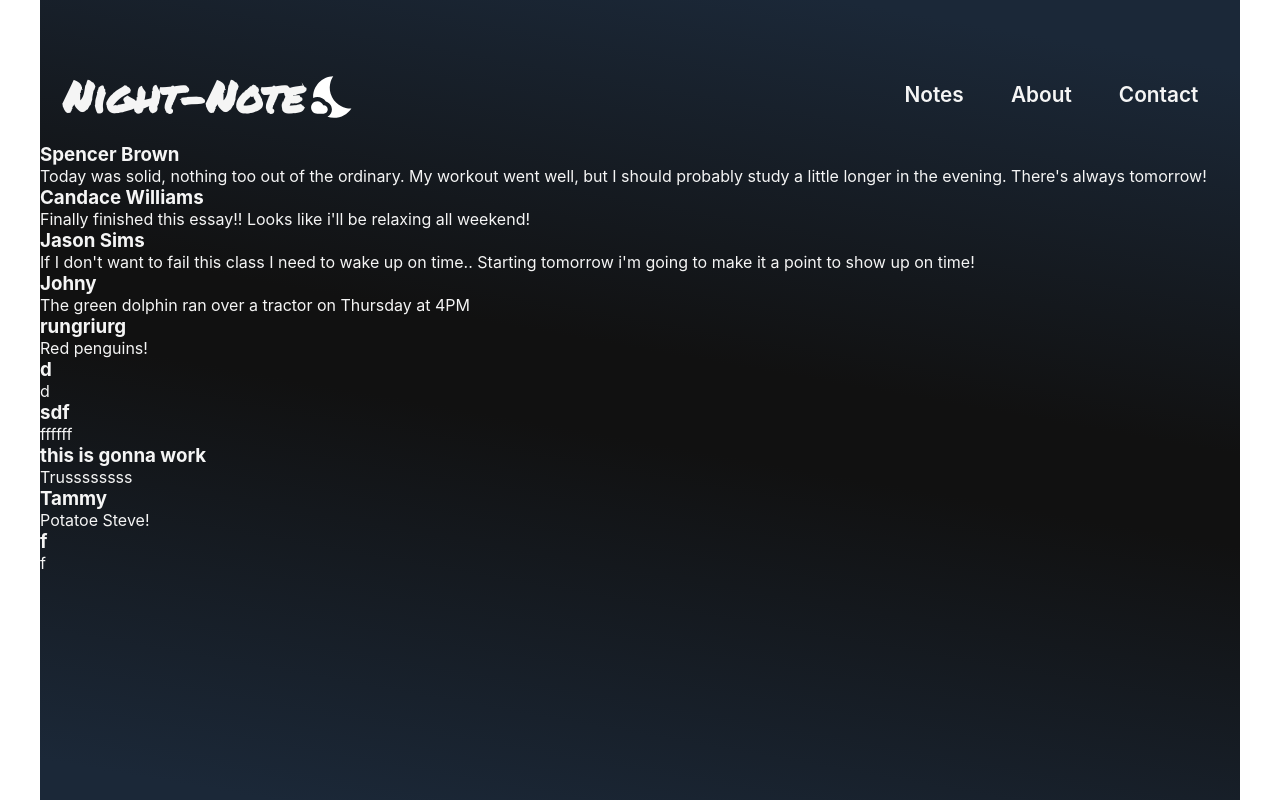
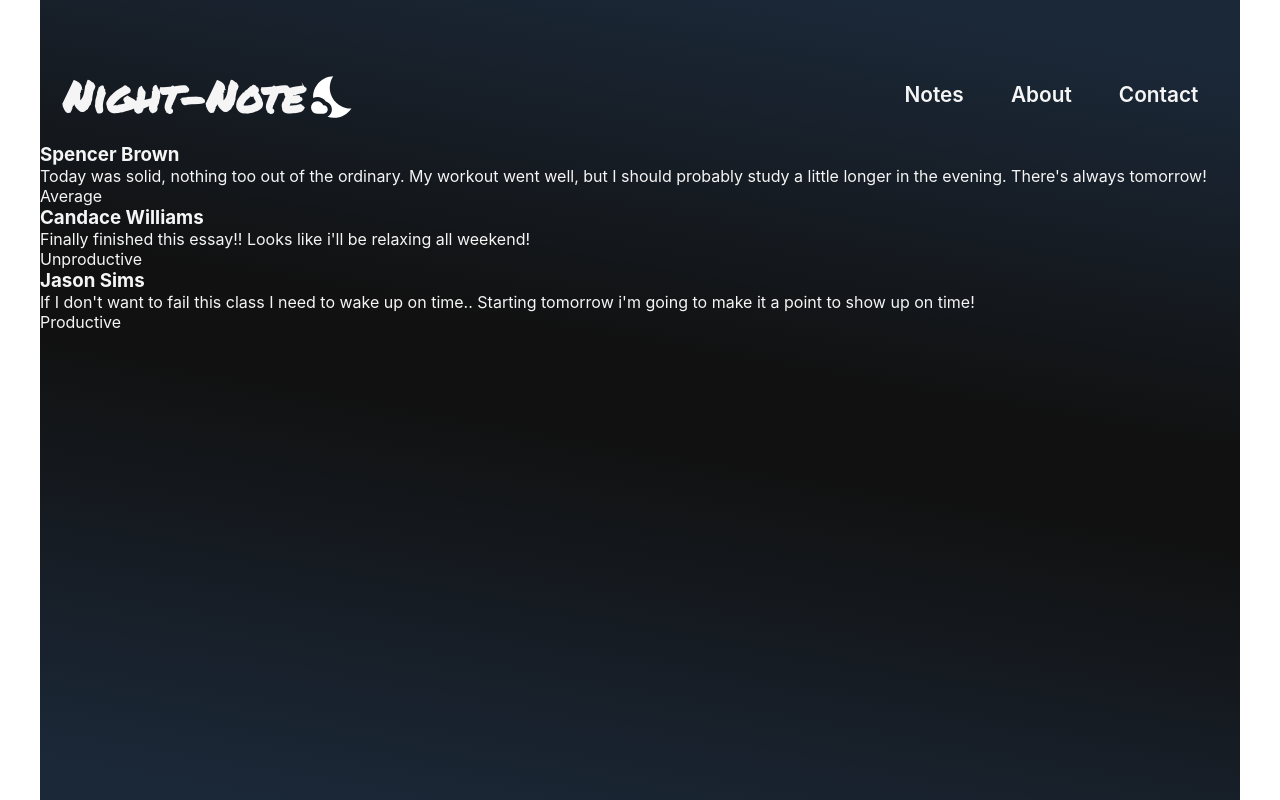
Before and after one commit to mmcbride2929/Night-Note, a React (Create React App) app: page /notes in a window 1280 px wide. Built offline with nearby package versions, Linux system fonts and the light colour scheme; data requests are answered from the project's data file; a web font is replaced by a local one.

Commit message:
JS has been completed on home page

```diff
--- a/data/db.json
+++ b/data/db.json
@@ -3,51 +3,20 @@
     {
       "author": "Spencer Brown",
       "note": "Today was solid, nothing too out of the ordinary. My workout went well, but I should probably study a little longer in the evening. There's always tomorrow!",
-      "id": ""
+      "activeButton": 2,
+      "id": "fMCW7Nv"
     },
     {
       "author": "Candace Williams",
       "note": "Finally finished this essay!! Looks like i'll be relaxing all weekend!",
-      "id": ""
+      "activeButton": 3,
+      "id": "BdHJdf6"
     },
     {
       "author": "Jason Sims",
-      "note": "If I don't want to fail this class I need to wake up on time.. Starting tomorrow i'm going to make it a point to show up on time!"
-    },
-    {
-      "author": "Johny",
-      "note": "The green dolphin ran over a tractor on Thursday at 4PM",
-      "id": "hGgXzHk"
-    },
-    {
-      "author": "rungriurg",
-      "note": "Red penguins! ",
-      "id": "D7talfe"
-    },
-    {
-      "author": "d",
-      "note": "d",
-      "id": "_X240RI"
-    },
-    {
-      "author": "sdf",
-      "note": "ffffff",
-      "id": "cPympH_"
-    },
-    {
-      "author": "this is gonna work",
-      "note": "Trussssssss",
-      "id": "3gTXHri"
-    },
-    {
-      "author": "Tammy",
-      "note": "Potatoe Steve!",
-      "id": "_mEVjrP"
-    },
-    {
-      "author": "f",
-      "note": "f",
-      "id": "q7Ip7mR"
+      "note": "If I don't want to fail this class I need to wake up on time.. Starting tomorrow i'm going to make it a point to show up on time!",
+      "activeButton": 1,
+      "id": "6j1A_uv"
     }
   ]
 }
--- /dev/null
+++ b/src/components/ButtonRating/ButtonRating.js
@@ -0,0 +1,32 @@
+import styled from 'styled-components';
+
+const ButtonRating = ({ label, className }) => {
+  return <StyledButton className={className}> {label}</StyledButton>;
+};
+
+export default ButtonRating;
+
+const StyledButton = styled.button`
+  border-radius: 5px;
+  padding: 12px 8px;
+  color: white;
+  width: 140px;
+  margin: 0px 35px;
+  border: 1px solid black;
+  background-color: #506680;
+  text-transform: uppercase;
+  letter-spacing: 0.5px;
+  box-shadow: rgba(0, 0, 0, 0.12) 0px 2px 4px, rgba(0, 0, 0, 0.24) 0px 2px 4px;
+
+  :hover {
+    background-color: whitesmoke;
+    border: 1px solid black;
+    color: black;
+    box-shadow: rgba(0, 0, 0, 0.19) 0px 10px 20px,
+      rgba(0, 0, 0, 0.23) 0px 6px 6px;
+  }
+
+  &.active {
+    border: 1px solid whitesmoke;
+  }
+`;
--- a/src/components/ButtonRatings/ButtonRatings.js
+++ /dev/null
@@ -1,66 +0,0 @@
-import React, { useState } from 'react';
-import styled from 'styled-components';
-
-const buttons = [
-  {
-    name: 'productive',
-    id: 1,
-  },
-  { name: 'average', id: 2 },
-  { name: 'unproductive', id: 3 },
-];
-
-const ButtonRatings = () => {
-  const [activeButton, setActiveButton] = useState(0);
-
-  return (
-    <ButtonContainer>
-      {buttons.map((button, index) => {
-        return (
-          <button
-            id={button.id}
-            key={index}
-            onClick={() => setActiveButton(button.id)}
-            className={activeButton === button.id ? 'active' : ''}
-          >
-            {button.name}
-          </button>
-        );
-      })}
-    </ButtonContainer>
-  );
-};
-
-export default ButtonRatings;
-
-const ButtonContainer = styled.div`
-  display: flex;
-  margin-top: 40px;
-  padding: 20px;
-  justify-content: center;
-
-  button {
-    border-radius: 5px;
-    padding: 12px 8px;
-    color: white;
-    width: 140px;
-    margin: 0px 35px;
-    border: 1px solid black;
-    background-color: #506680;
-    text-transform: uppercase;
-    letter-spacing: 0.5px;
-    box-shadow: rgba(0, 0, 0, 0.12) 0px 2px 4px, rgba(0, 0, 0, 0.24) 0px 2px 4px;
-
-    :hover {
-      background-color: whitesmoke;
-      border: 1px solid black;
-      color: black;
-      box-shadow: rgba(0, 0, 0, 0.19) 0px 10px 20px,
-        rgba(0, 0, 0, 0.23) 0px 6px 6px;
-    }
-  }
-
-  .active {
-    border: 1px solid whitesmoke;
-  }
-`;
--- a/src/components/Form/Form.js
+++ b/src/components/Form/Form.js
@@ -1,18 +1,19 @@
 import React, { useState } from 'react';
 import styled from 'styled-components';
-import { Link, useHistory } from 'react-router-dom';
-import ButtonRatings from '../ButtonRatings/ButtonRatings';
+import { useHistory } from 'react-router-dom';
+import ButtonRating from '../ButtonRating/ButtonRating';
 
 const Note = () => {
-  const [author, setAuthor] = useState('');
-  const [note, setNote] = useState('');
-  const [charCount, setCharCount] = useState(0);
+  const [author, setAuthor] = useState(''); // author value
+  const [note, setNote] = useState(''); // text area value
+  const [charCount, setCharCount] = useState(500); // text area characters amount
+  const [activeButton, setActiveButton] = useState(null); // button ratings
 
   let history = useHistory();
 
   const handleSubmit = (e) => {
     e.preventDefault();
-    const noteObject = { author, note };
+    const noteObject = { author, note, activeButton };
     console.log(noteObject);
 
     fetch('http://localhost:8000/notes', {
@@ -25,11 +26,36 @@ const Note = () => {
     });
   };
 
+  const handleError = (e) => {
+    e.preventDefault();
+    alert("Please select a rating button below today's date.");
+  };
+
   return (
     <NoteContainer>
-      <ButtonRatings />
+      <ButtonContainer>
+        <Wrapper onClick={() => setActiveButton(1)}>
+          <ButtonRating
+            label={'productive'}
+            className={activeButton === 1 ? 'active' : ''}
+          />
+        </Wrapper>
+        <Wrapper onClick={() => setActiveButton(2)}>
+          <ButtonRating
+            label={'average'}
+            className={activeButton === 2 ? 'active' : ''}
+          />
+        </Wrapper>
+        <Wrapper onClick={() => setActiveButton(3)}>
+          <ButtonRating
+            label={'unproductive'}
+            className={activeButton === 3 ? 'active' : ''}
+          />
+        </Wrapper>
+      </ButtonContainer>
+
       <FormContainer>
-        <form onSubmit={handleSubmit}>
+        <form onSubmit={activeButton ? handleSubmit : handleError}>
           <InputContainer>
             <label>Author:</label>
             <input
@@ -48,11 +74,15 @@ const Note = () => {
             maxLength="500"
             onChange={(e) => {
               setNote(e.target.value);
-              setCharCount(e.target.value.length);
+              setCharCount(500 - e.target.value.length);
             }}
           />
           <CharCount>
-            <h5>{charCount + ' Characters Remaining..'} </h5>
+            <h5>
+              {charCount === 1
+                ? charCount + ' Character Remaining..'
+                : charCount + ' Characters Remaining..'}{' '}
+            </h5>
           </CharCount>
 
           <button type="submit">Submit</button>
@@ -63,6 +93,15 @@ const Note = () => {
 };
 
 export default Note;
+
+const Wrapper = styled.div``;
+
+const ButtonContainer = styled.div`
+  display: flex;
+  margin-top: 40px;
+  padding: 20px;
+  justify-content: center;
+`;
 
 const CharCount = styled.div`
   width: 60%;
--- a/src/pages/Notes.js
+++ b/src/pages/Notes.js
@@ -28,6 +28,11 @@ const Notes = () => {
             <SingleNote key={index}>
               <h3>{note.author}</h3>
               <p>{note.note}</p>
+              <p>
+                {note.activeButton === 1 && 'Productive'}
+                {note.activeButton === 2 && 'Average'}
+                {note.activeButton === 3 && 'Unproductive'}
+              </p>
             </SingleNote>
           );
         })}
```
